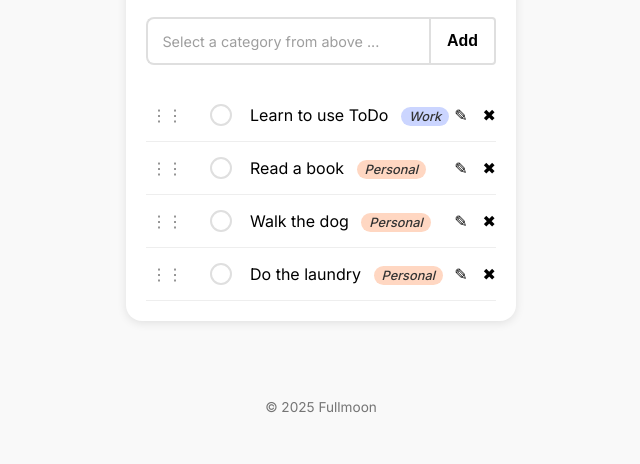
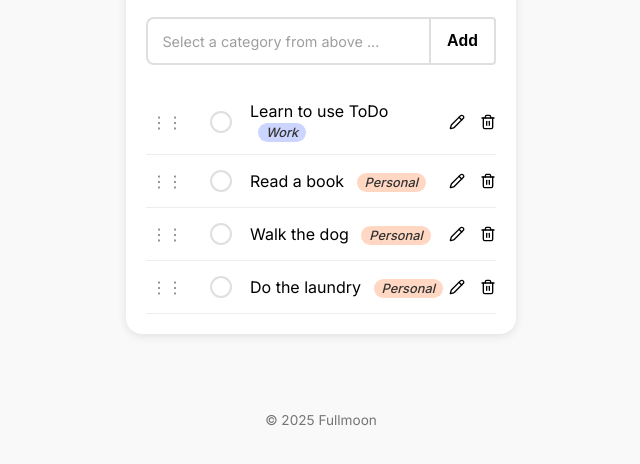
Before and after one commit to poornima20/DataTab-ToDoList, a plain HTML site: page index.html in a window 1280 px wide. Both pictures are taken after a click on the label "Edit". Shown: the part 162-626 px from the top of the page, without its empty margins (319-959 px from the left). Drawn offline with nearby package versions, Linux system fonts and the light colour scheme.

Commit message:
with lucide icons for edit and delete

```diff
--- a/script.js
+++ b/script.js
@@ -139,9 +139,10 @@ function createTaskElement(task, parent) {
         </label>
       </div>
       <div class="icons" style="display: ${document.getElementById('actionsToggle').checked ? 'flex' : 'none'}">
-        <span class="edit-btn" title="Edit Task">&#9998</span>
-        <span class="delete-btn" title="Delete Task">&#10006;</span>
+        <i data-lucide="pencil" class="edit-btn" title="Edit Task"></i>
+        <i data-lucide="trash-2" class="delete-btn" title="Delete Task"></i>
       </div>
+
     `;
 
     const dragHandle = li.querySelector('.drag-handle');
@@ -155,6 +156,8 @@ function createTaskElement(task, parent) {
     let draggedItem = null;
     let placeholder = document.createElement('div');
     placeholder.className = 'drag-placeholder';
+
+
 
     // Initialize drag handle for both touch and mouse
     function initDrag(e) {
@@ -374,6 +377,7 @@ function createTaskElement(task, parent) {
 
 
     parent.appendChild(li);
+    lucide.createIcons();
   }
 
   //Update Task Order
--- a/style.css
+++ b/style.css
@@ -313,17 +313,18 @@ input[type="checkbox"]:checked {
   display: flex; /* Shown when actions are visible */
 }
 
-
 .edit-btn, .delete-btn {
-  font-family: 'Segoe UI Symbol', sans-serif;
+  width: 1rem;
+  height:  1rem;
   cursor: pointer;
-  user-select: none;
+  transition: transform 0.2s ease;
 }
 
-.edit-btn:hover, .delete-btn:hover{
+.edit-btn:hover, .delete-btn:hover {
   transform: translateY(-2px);
-  color: #9e9e9e;
+  color: #666;
 }
+
 
 
 
```
